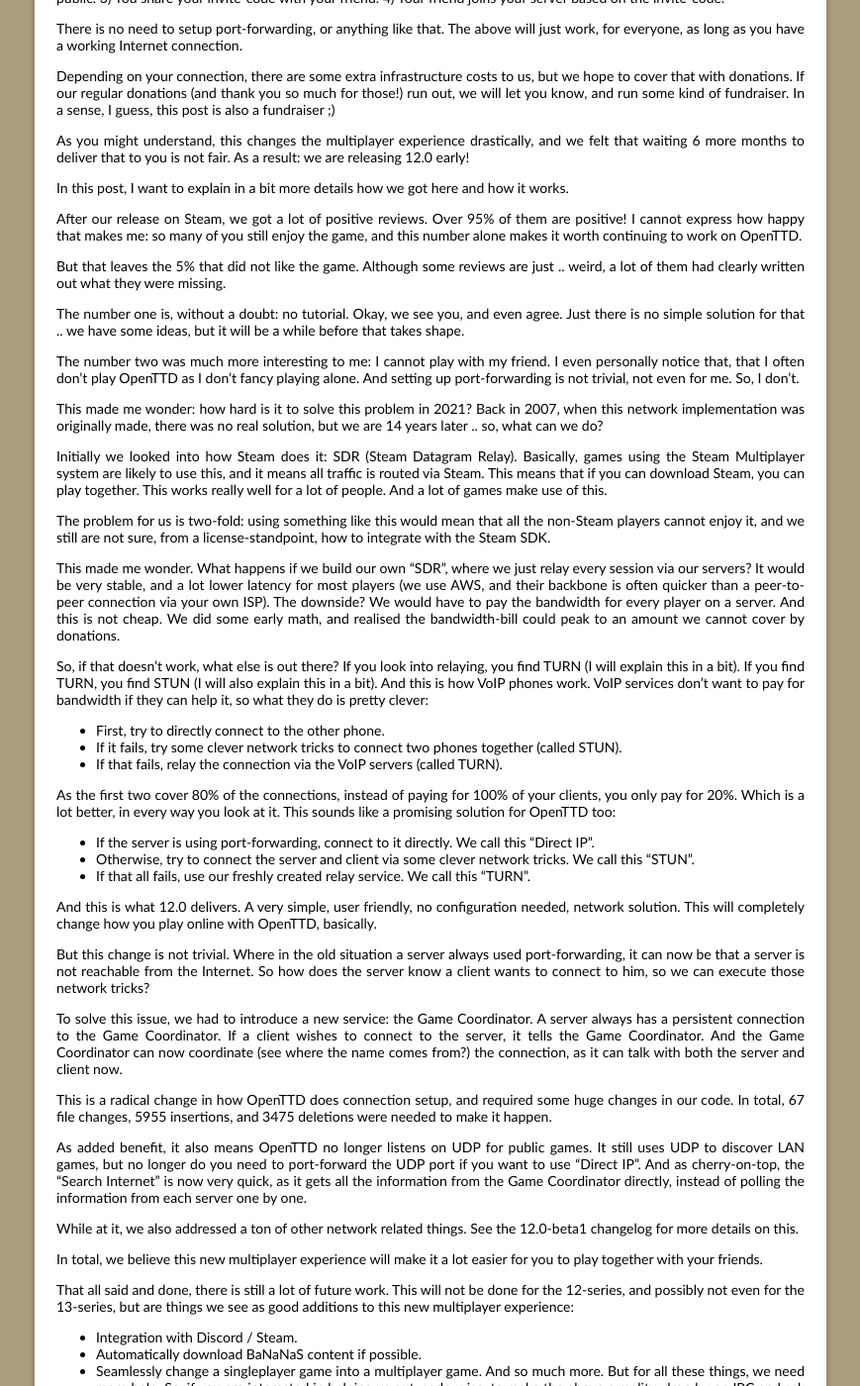
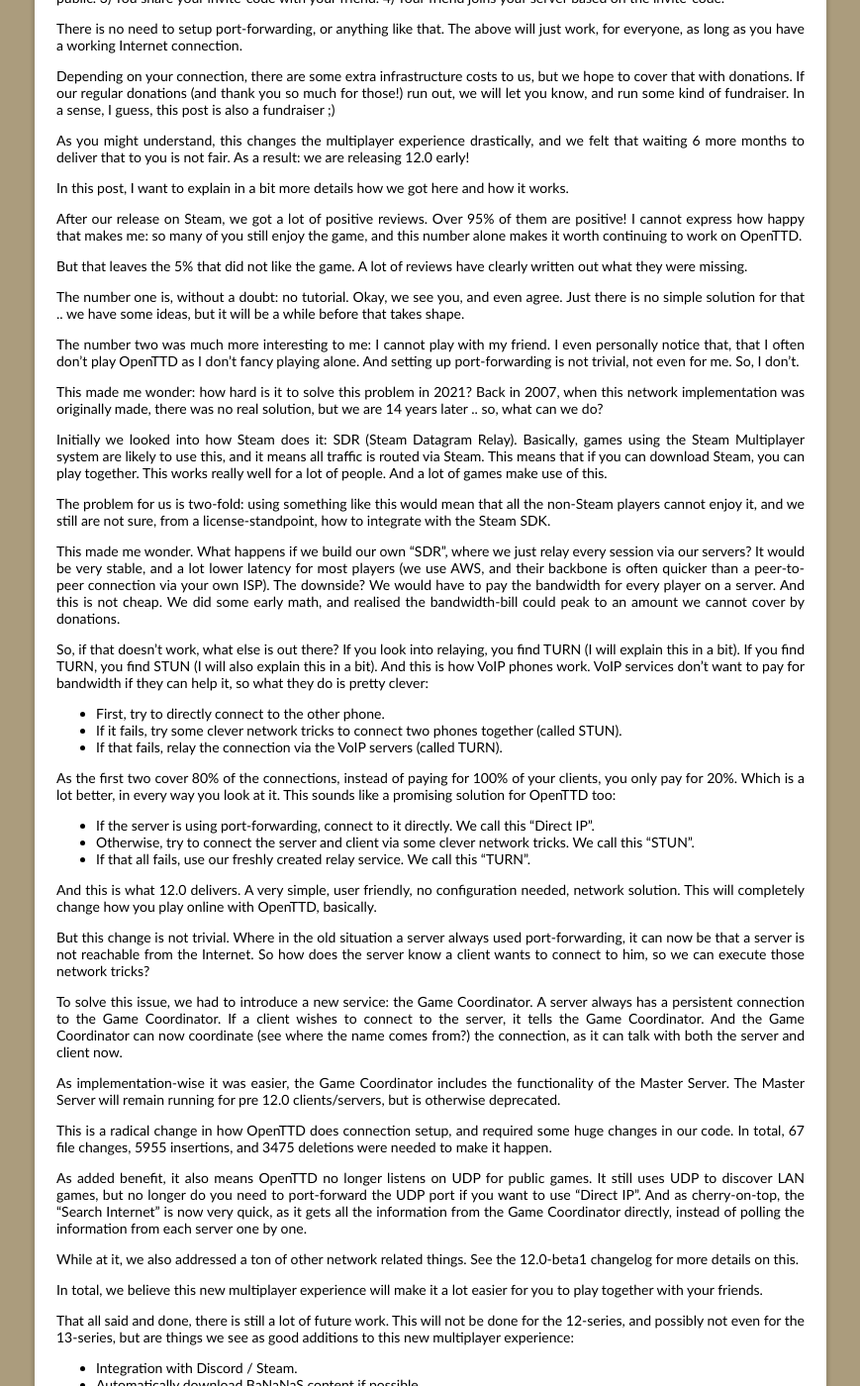
Before and after one commit to OpenTTD/website, a Jekyll site: the page built from _posts/2021-09-26-new-multiplayer-experience.md, in a window 1280 px wide and 1400 px high, scrolled down 314 px. Shown: the whole window at 99% size, without its empty margins (205-1074 px from the left). Built offline with Jekyll 4.4.1, drawn with Linux system fonts in a browser that asks for light colours.

Commit message:
Processed remaining feedback from LordAro

```diff
--- a/_posts/2021-09-26-new-multiplayer-experience.md
+++ b/_posts/2021-09-26-new-multiplayer-experience.md
@@ -32,7 +32,7 @@
 I cannot express how happy that makes me: so many of you still enjoy the game, and this number alone makes it worth continuing to work on OpenTTD.
 
 But that leaves the 5% that did not like the game.
-Although some reviews are just .. weird, a lot of them had clearly written out what they were missing.
+A lot of reviews have clearly written out what they were missing.
 
 The number one is, without a doubt: no tutorial.
 Okay, we see you, and even agree.
@@ -91,6 +91,9 @@
 A server always has a persistent connection to the Game Coordinator.
 If a client wishes to connect to the server, it tells the Game Coordinator.
 And the Game Coordinator can now coordinate (see where the name comes from?) the connection, as it can talk with both the server and client now.
+
+As implementation-wise it was easier, the Game Coordinator includes the functionality of the Master Server.
+The Master Server will remain running for pre 12.0 clients/servers, but is otherwise deprecated.
 
 This is a radical change in how OpenTTD does connection setup, and required some huge changes in our code.
 In total, 67 file changes, 5955 insertions, and 3475 deletions were needed to make it happen.
```
